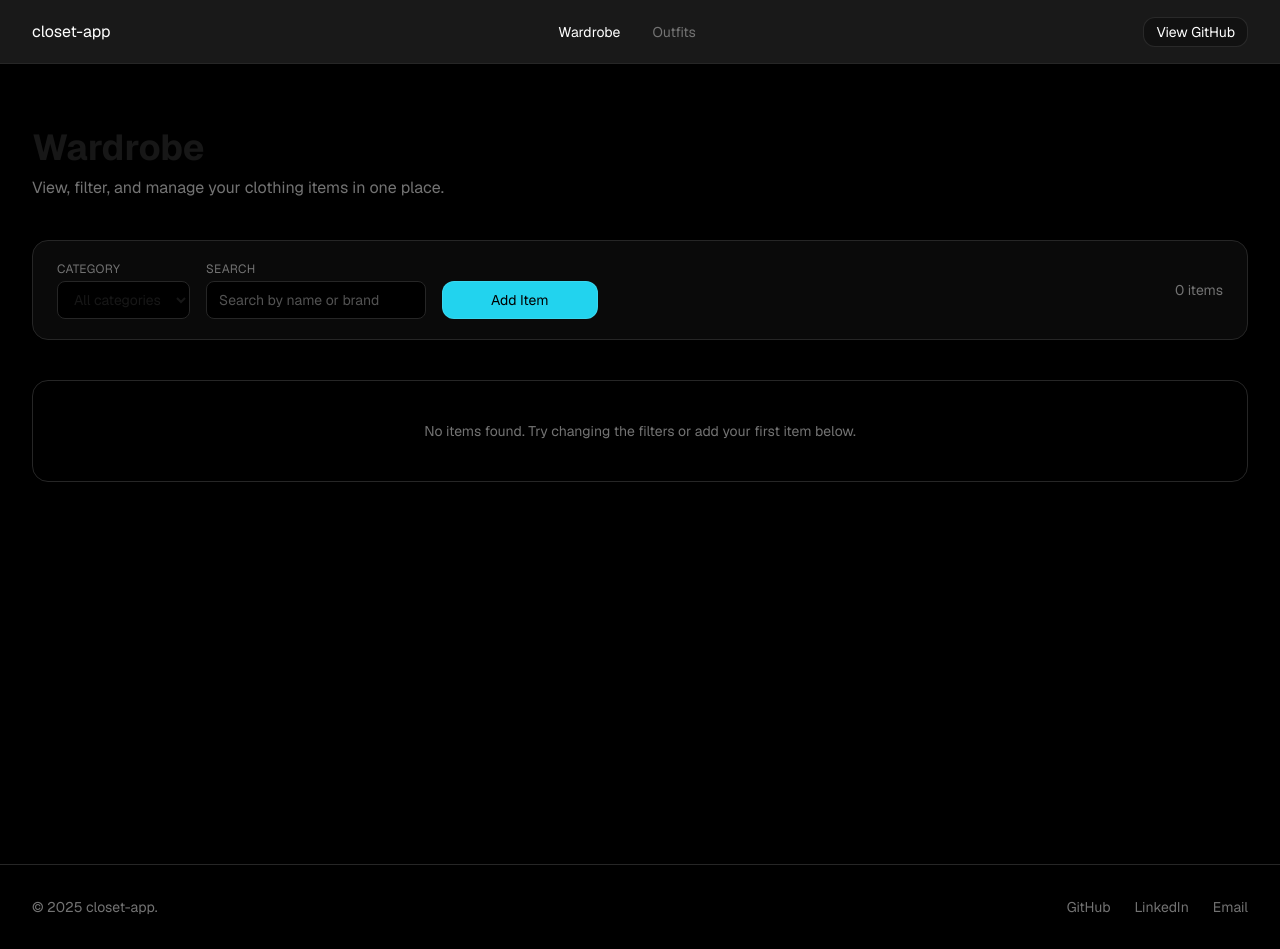
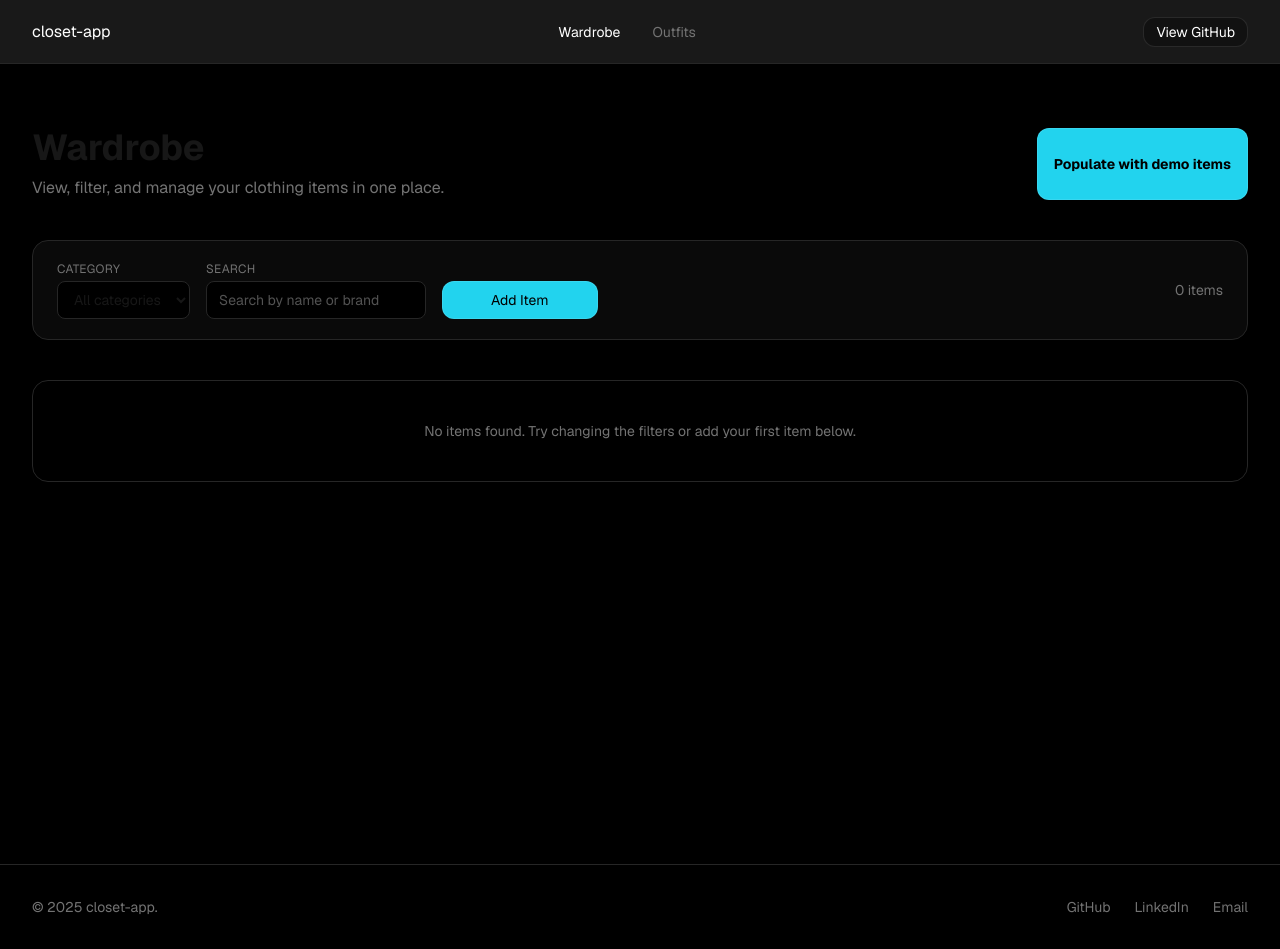
Before and after one commit to djanuskevicius/closet-app, a Next.js app: page /wardrobe in a window 1280 px wide. Built offline with nearby package versions, Linux system fonts and the light colour scheme.

Commit message:
add demo wardrobe seeding with mock items

```diff
--- a/src/app/outfits/page.tsx
+++ b/src/app/outfits/page.tsx
@@ -45,7 +45,7 @@ export default function OutfitsPage() {
   );
 
   return (
-    <main>
+    <main className="bg-black">
       <section className="max-w-[1440px] mx-auto px-4 sm:px-8 pt-16 pb-24">
         {/* header */}
         <div className="mb-10">
@@ -62,7 +62,7 @@ export default function OutfitsPage() {
           {/* outfits list */}
           <div className="w-full md:w-[60%]">
             {outfits.length === 0 ? (
-              <div className="border border-[#262626] rounded-2xl p-10 text-center text-sm text-[#737373]">
+              <div className="border border-[#262626] bg-[#0a0a0a] rounded-2xl p-10 text-center text-sm text-[#737373]">
                 You don&apos;t have any outfits yet. Create one using the form
                 on the right.
               </div>
--- a/src/app/wardrobe/page.tsx
+++ b/src/app/wardrobe/page.tsx
@@ -15,7 +15,7 @@ export default function Wardrobe() {
   const [searchQuery, setSearchQuery] = useState("");
   const [open, setOpen] = useState(false);
 
-  const { clothing } = useWardrobe();
+  const { clothing, populateWithMockItems } = useWardrobe();
 
   const filteredClothing = clothing.filter((item) => {
     const matchesCategory =
@@ -57,13 +57,22 @@ export default function Wardrobe() {
     <main className="min-h-screen bg-black">
       <section className="max-w-[1440px] mx-auto px-4 sm:px-8 pt-16 pb-24">
         {/* header */}
-        <div className="flex mb-10">
+        <div className="flex mb-10 justify-between">
           <div>
             <h1 className="text-3xl sm:text-4xl font-bold mb-2">Wardrobe</h1>
             <p className="text-sm sm:text-base text-[#737373] max-w-xl">
               View, filter, and manage your clothing items in one place.
             </p>
           </div>
+          {clothing.length === 0 && (
+            <button
+              type="button"
+              onClick={populateWithMockItems}
+              className="bg-[#22D3EE] hover:bg-[#0891b2] text-black rounded-xl px-4 py-2 text-sm border border-white/10 cursor-pointer font-bold"
+            >
+              Populate with demo items
+            </button>
+          )}
         </div>
 
         {/* filter bar */}
--- a/src/components/ItemCard.tsx
+++ b/src/components/ItemCard.tsx
@@ -20,7 +20,7 @@ export default function ItemCard({ item }: ItemCardProps) {
   }
 
   return (
-    <li className="flex flex-row md:flex-col items-center gap-4 bg-[#0a0a0a] border border-[#262626] rounded-2xl p-4">
+    <li className="flex flex-row sm:flex-col md:flex-row items-center gap-4 bg-[#0a0a0a] border border-[#262626] rounded-2xl p-4">
       {/* image */}
       <div>
         <img
--- a/src/components/OutfitCard.tsx
+++ b/src/components/OutfitCard.tsx
@@ -28,7 +28,7 @@ export default function OutfitCard({ outfit }: { outfit: Outfit }) {
         <button
           type="button"
           onClick={handleDelete}
-          className="text-xs text-red-500 hover:text-red-400"
+          className="text-xs text-red-500 hover:text-red-400 cursor-pointer"
         >
           Delete
         </button>
--- a/src/components/context/WardrobeContext.tsx
+++ b/src/components/context/WardrobeContext.tsx
@@ -15,6 +15,8 @@ import {
   saveOutfits,
 } from "@/lib/storage";
 
+import { mockClothingItems } from "@/mocks/mockClothingItems";
+
 type WardrobeContextValue = {
   clothing: Clothing[];
   outfits: Outfit[];
@@ -23,6 +25,7 @@ type WardrobeContextValue = {
   removeClothing: (id: string) => void;
   addOutfit: (name: string, clothingItemIds: string[]) => void;
   removeOutfit: (id: string) => void;
+  populateWithMockItems: () => void;
 };
 
 const WardrobeContext = createContext<WardrobeContextValue | null>(null);
@@ -95,6 +98,13 @@ export function WardrobeProvider({ children }: WardrobeProviderProps) {
     setOutfits((prev) => prev.filter((outfit) => outfit.id !== id));
   }
 
+  function populateWithMockItems() {
+    setClothing((prev) => {
+      if (prev.length > 0) return prev;
+      return mockClothingItems;
+    });
+  }
+
   const value: WardrobeContextValue = {
     clothing,
     outfits,
@@ -103,6 +113,7 @@ export function WardrobeProvider({ children }: WardrobeProviderProps) {
     removeClothing,
     addOutfit,
     removeOutfit,
+    populateWithMockItems,
   };
 
   return (
--- /dev/null
+++ b/src/mocks/mockClothingItems.ts
@@ -0,0 +1,54 @@
+import type { Clothing } from "@/types/clothing";
+
+export const mockClothingItems: Clothing[] = [
+  {
+    id: "mock-1",
+    name: "Oversized Hoodie",
+    category: "top",
+    color: "Black",
+    brand: "Uniqlo",
+    imageUrl:
+      "https://images.unsplash.com/photo-1680292783974-a9a336c10366?w=500&auto=format&fit=crop&q=60&ixlib=rb-4.1.0&ixid=M3wxMjA3fDB8MHxzZWFyY2h8NHx8YmxhY2slMjBob29kaWV8ZW58MHx8MHx8fDA%3D",
+    notes: "Everyday comfy hoodie.",
+  },
+  {
+    id: "mock-2",
+    name: "Slim Jeans",
+    category: "bottom",
+    color: "Blue",
+    brand: "Levi's",
+    imageUrl:
+      "https://images.unsplash.com/photo-1724155593807-c697e78bfc83?w=500&auto=format&fit=crop&q=60&ixlib=rb-4.1.0&ixid=M3wxMjA3fDB8MHxzZWFyY2h8OHx8Ymx1ZSUyMHNsaW0lMjBqZWFuc3xlbnwwfHwwfHx8MA%3D%3D",
+    notes: "Good with sneakers.",
+  },
+  {
+    id: "mock-3",
+    name: "White Sneakers",
+    category: "shoes",
+    color: "White",
+    brand: "Nike",
+    imageUrl:
+      "https://images.unsplash.com/photo-1712169144825-d9b099b3f407?w=500&auto=format&fit=crop&q=60&ixlib=rb-4.1.0&ixid=M3wxMjA3fDB8MHxzZWFyY2h8MXx8d2hpdGUlMjBuaWtlfGVufDB8fDB8fHww",
+    notes: "Beat but still goated.",
+  },
+  {
+    id: "mock-4",
+    name: "Puffer Jacket",
+    category: "outerwear",
+    color: "White",
+    brand: "The North Face",
+    imageUrl:
+      "https://images.unsplash.com/photo-1706765779494-2705542ebe74?w=500&auto=format&fit=crop&q=60&ixlib=rb-4.1.0&ixid=M3wxMjA3fDB8MHxzZWFyY2h8Mnx8cHVmZmVyJTIwamFja2V0fGVufDB8fDB8fHww",
+    notes: "Winter layering piece.",
+  },
+  {
+    id: "mock-5",
+    name: "Brown Beanie",
+    category: "accessory",
+    color: "Brown",
+    brand: "H&M",
+    imageUrl:
+      "https://images.unsplash.com/photo-1618354691792-d1d42acfd860?w=500&auto=format&fit=crop&q=60&ixlib=rb-4.1.0&ixid=M3wxMjA3fDB8MHxzZWFyY2h8Mnx8YmxhY2slMjBiZWFuaWV8ZW58MHx8MHx8fDA%3D",
+    notes: "Fixes bad hair days.",
+  },
+];
```
